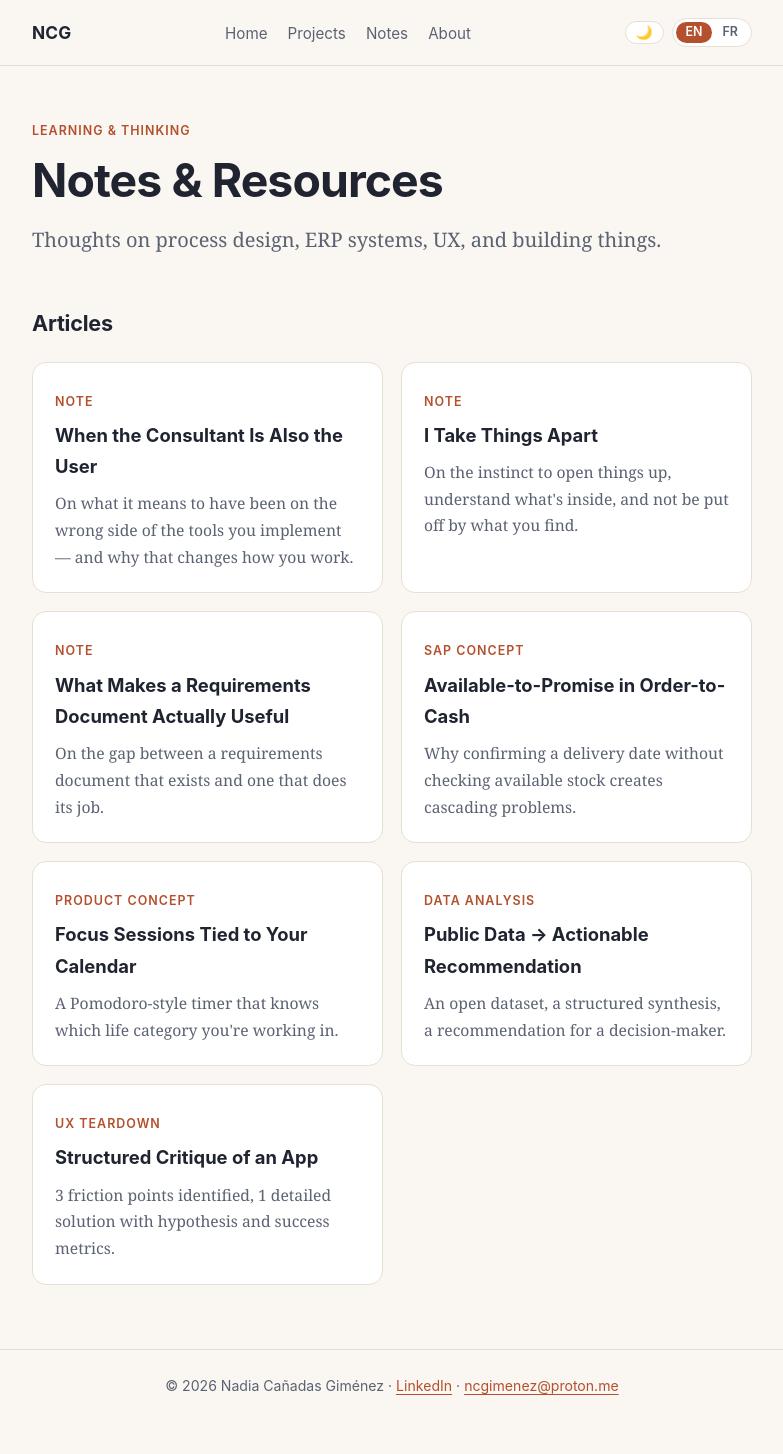
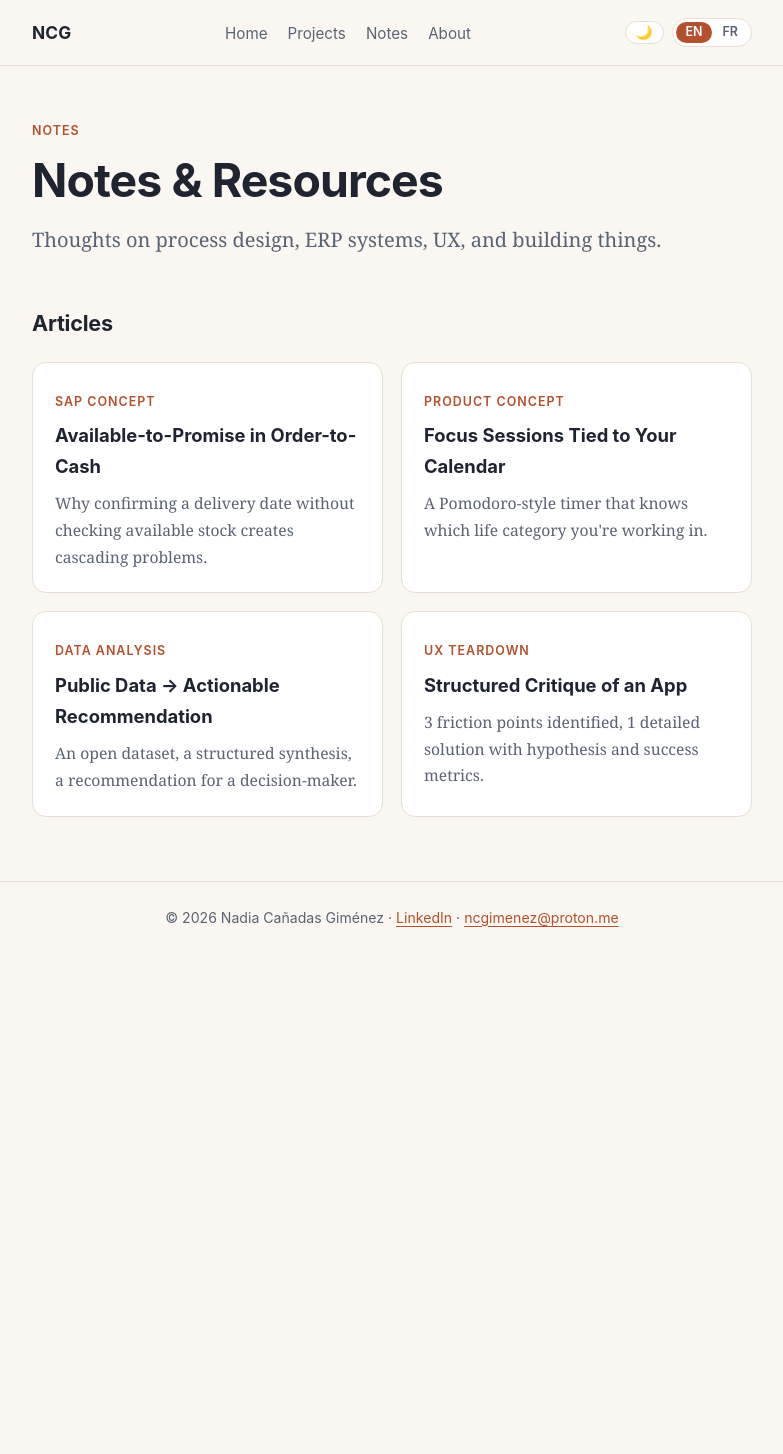
Before and after one commit to ncgimenez/draft-ncg.github.io, a Jekyll site: the page built from blog/index.html, in a window 1280 px wide. Shown: the whole page, without its empty margins (248-1031 px from the left). Built offline with Jekyll 4.4.1, drawn with Linux system fonts in a browser that asks for light colours; after the commit the page ends 985 px from its top, so only the background shows below that.

Commit message:
Refactor index.html for internationalization support

```diff
--- a/blog/index.html
+++ b/blog/index.html
@@ -4,46 +4,31 @@
 ---
 
 <main>
-    <span class="etiquette">Learning & Thinking</span>
-    <h1>Notes & Resources</h1>
-    <p class="chapo">Thoughts on process design, ERP systems, UX, and building things.</p>
+  <span class="etiquette" data-i18n="nav.notes">Notes</span>
+  <h1 data-i18n="section.notes.title">Notes & Resources</h1>
+  <p class="chapo" data-i18n="section.notes.sub">Thoughts on process design, ERP systems, UX, and building things.</p>
 
   <h2 id="notes" style="margin-top: 3rem;">Articles</h2>
   <div class="grille">
-      <a class="carte" href="note-sf.html">
-        <span class="etiquette">Note</span>
-        <h3>When the Consultant Is Also the User</h3>
-        <p>On what it means to have been on the wrong side of the tools you implement — and why that changes how you work.</p>
+    <a class="carte" href="{{ '/blog/available-to-promise.html' | relative_url }}">
+      <span class="etiquette" data-i18n="soon1.label">SAP Concept</span>
+      <h3 data-i18n="soon1.title">Available-to-Promise in Order-to-Cash</h3>
+      <p data-i18n="soon1.desc">Why confirming a delivery date without checking available stock creates cascading problems.</p>
     </a>
-      <a class="carte" href="note-tools.html">
-        <span class="etiquette">Note</span>
-        <h3>I Take Things Apart</h3>
-        <p>On the instinct to open things up, understand what's inside, and not be put off by what you find.</p>
+    <a class="carte" href="{{ '/blog/focus-sessions.html' | relative_url }}">
+      <span class="etiquette" data-i18n="soon5.label">Product Concept</span>
+      <h3 data-i18n="soon5.title">Focus Sessions Tied to Your Calendar</h3>
+      <p data-i18n="soon5.desc">A Pomodoro-style timer that knows which life category you're working in.</p>
     </a>
-      <a class="carte" href="note-rd.html">
-        <span class="etiquette">Note</span>
-        <h3>What Makes a Requirements Document Actually Useful</h3>
-        <p>On the gap between a requirements document that exists and one that does its job.</p>
+    <a class="carte" href="{{ '/blog/public-data.html' | relative_url }}">
+      <span class="etiquette" data-i18n="soon3.label">Data Analysis</span>
+      <h3 data-i18n="soon3.title">Public Data → Actionable Recommendation</h3>
+      <p data-i18n="soon3.desc">An open dataset, a structured synthesis, a recommendation for a decision-maker.</p>
     </a>
-      <a class="carte" href="available-to-promise.html">
-        <span class="etiquette">SAP Concept</span>
-        <h3>Available-to-Promise in Order-to-Cash</h3>
-        <p>Why confirming a delivery date without checking available stock creates cascading problems.</p>
-      </a>
-      <a class="carte" href="focus-sessions.html">
-        <span class="etiquette">Product Concept</span>
-        <h3>Focus Sessions Tied to Your Calendar</h3>
-        <p>A Pomodoro-style timer that knows which life category you're working in.</p>
-      </a>
-      <a class="carte" href="public-data.html">
-        <span class="etiquette">Data Analysis</span>
-        <h3>Public Data → Actionable Recommendation</h3>
-        <p>An open dataset, a structured synthesis, a recommendation for a decision-maker.</p>
-      </a>
-      <a class="carte" href="app-critique.html">
-        <span class="etiquette">UX Teardown</span>
-        <h3>Structured Critique of an App</h3>
-        <p>3 friction points identified, 1 detailed solution with hypothesis and success metrics.</p>
+    <a class="carte" href="{{ '/blog/app-critique.html' | relative_url }}">
+      <span class="etiquette" data-i18n="soon4.label">UX Teardown</span>
+      <h3 data-i18n="soon4.title">Structured Critique of an App</h3>
+      <p data-i18n="soon4.desc">3 friction points identified, 1 detailed solution with hypothesis and success metrics.</p>
     </a>
   </div>
 </main>
```
Lines whose indentation alone changed are shown as unchanged.
